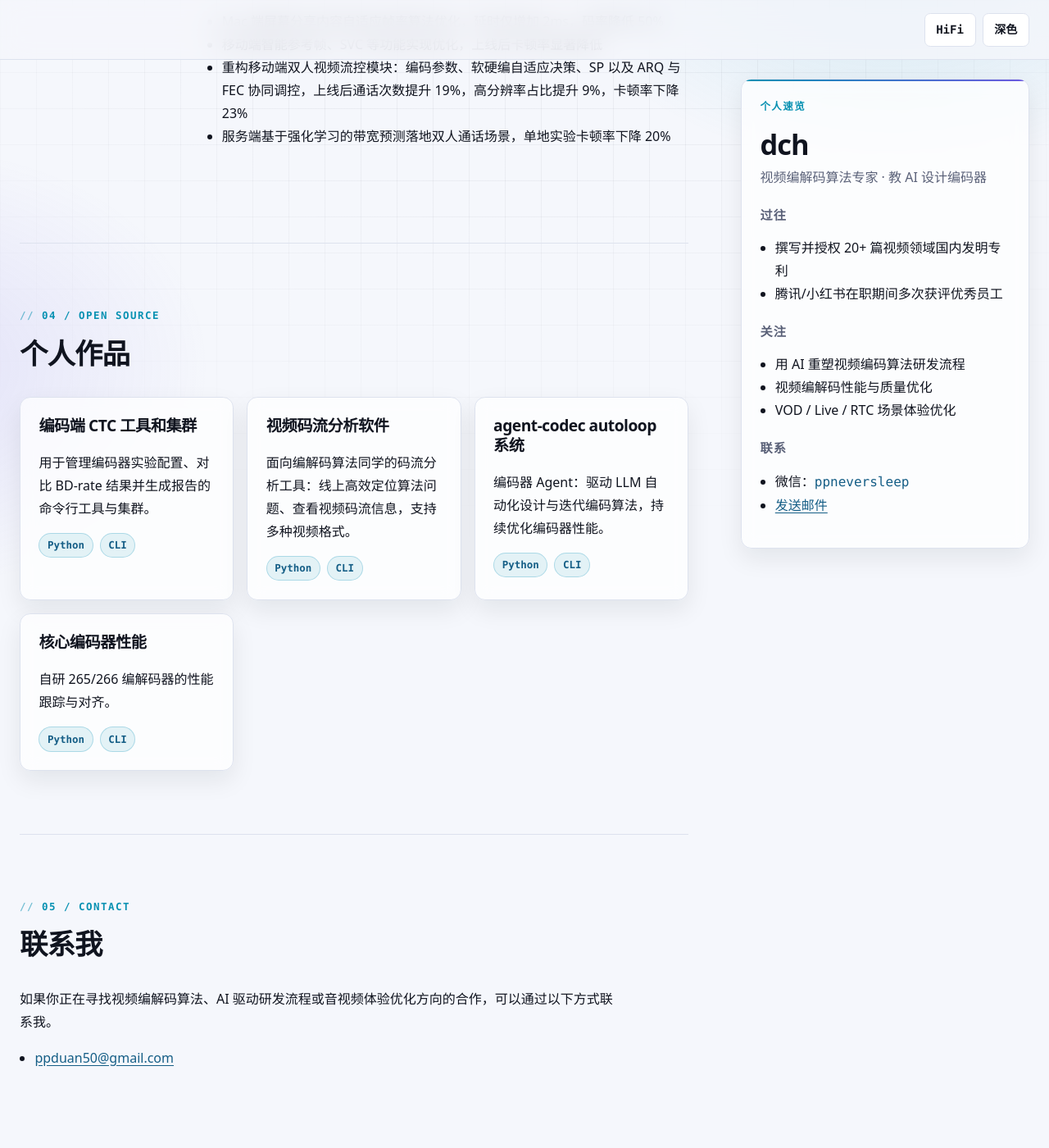
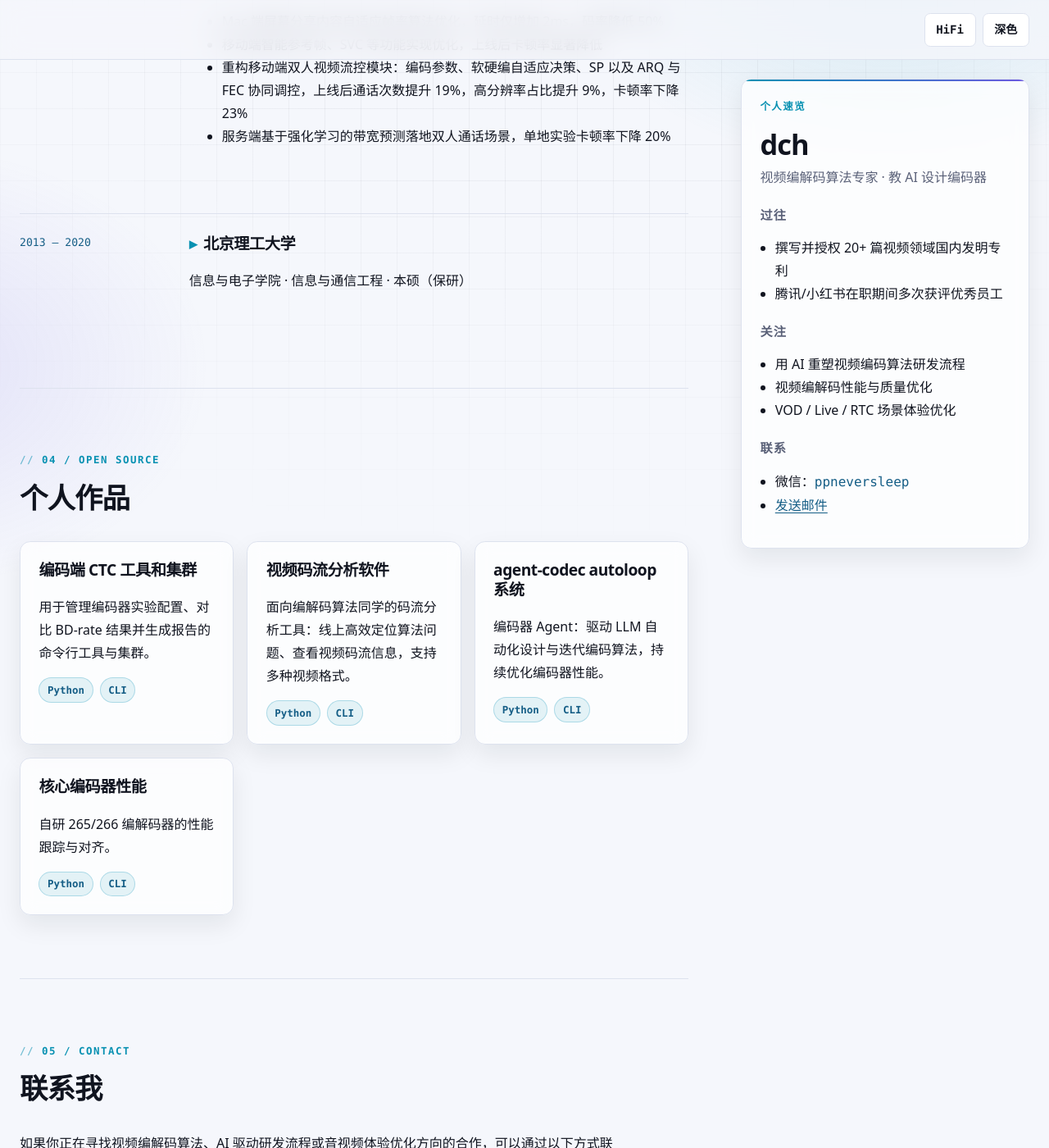
Before and after one commit to bitchenhui/bitchenhui.github.io, a Jekyll site: the page built from index.html, in a window 1280 px wide and 1400 px high, scrolled down 2389 px. Shown: the whole window at 82% size. Built offline with Jekyll 4.4.1, drawn with Linux system fonts in a browser that asks for light colours.

Commit message:
feat: show education on home experience timeline
Render site.data.education as timeline entries after work
experience, sharing the same layout; resume page keeps its
dedicated education section.

```diff
--- a/assets/css/main.scss
+++ b/assets/css/main.scss
@@ -302,6 +302,7 @@ main { min-height: calc(100vh - 10rem); }
 .profile-card__list, .profile-card__links { padding-left: 1.15rem; }
 .profile-card__wechat { font-family: var(--mono); color: var(--accent-strong); }
 .capability-list, .experience-list { display: grid; gap: 1rem; }
+.experience-list--education { margin-top: 2.5rem; }
 .capability-item { padding: 1.3rem 0; border-bottom: 1px solid var(--line); transition: border-color 0.2s ease; }
 .capability-item:hover { border-bottom-color: var(--accent); }
 .capability-item h3::before { content: "▸"; margin-right: 0.5rem; color: var(--accent); }
--- a/index.html
+++ b/index.html
@@ -45,6 +45,19 @@ title: 首页
     {% else %}
       <p class="empty-state">经历内容待补充。</p>
     {% endif %}
+    {% if site.data.education and site.data.education != empty %}
+      <div class="experience-list experience-list--education">
+        {% for school in site.data.education %}
+          <article class="experience-item">
+            <p class="experience-item__period">{{ school.period | escape }}</p>
+            <div class="experience-item__body">
+              <h3>{{ school.school | escape }}</h3>
+              <p>{{ school.detail | escape }}</p>
+            </div>
+          </article>
+        {% endfor %}
+      </div>
+    {% endif %}
   </section>
 
   <section id="projects" class="manual-section" aria-labelledby="projects-title">
--- a/scripts/verify_site.rb
+++ b/scripts/verify_site.rb
@@ -331,6 +331,7 @@ required_home_source_markers = %w[
   include\ profile-card.html
   include\ experience-item.html
   site.data.projects
+  site.data.education
   hero-decode
   hero-motion
   hero-meta
```
